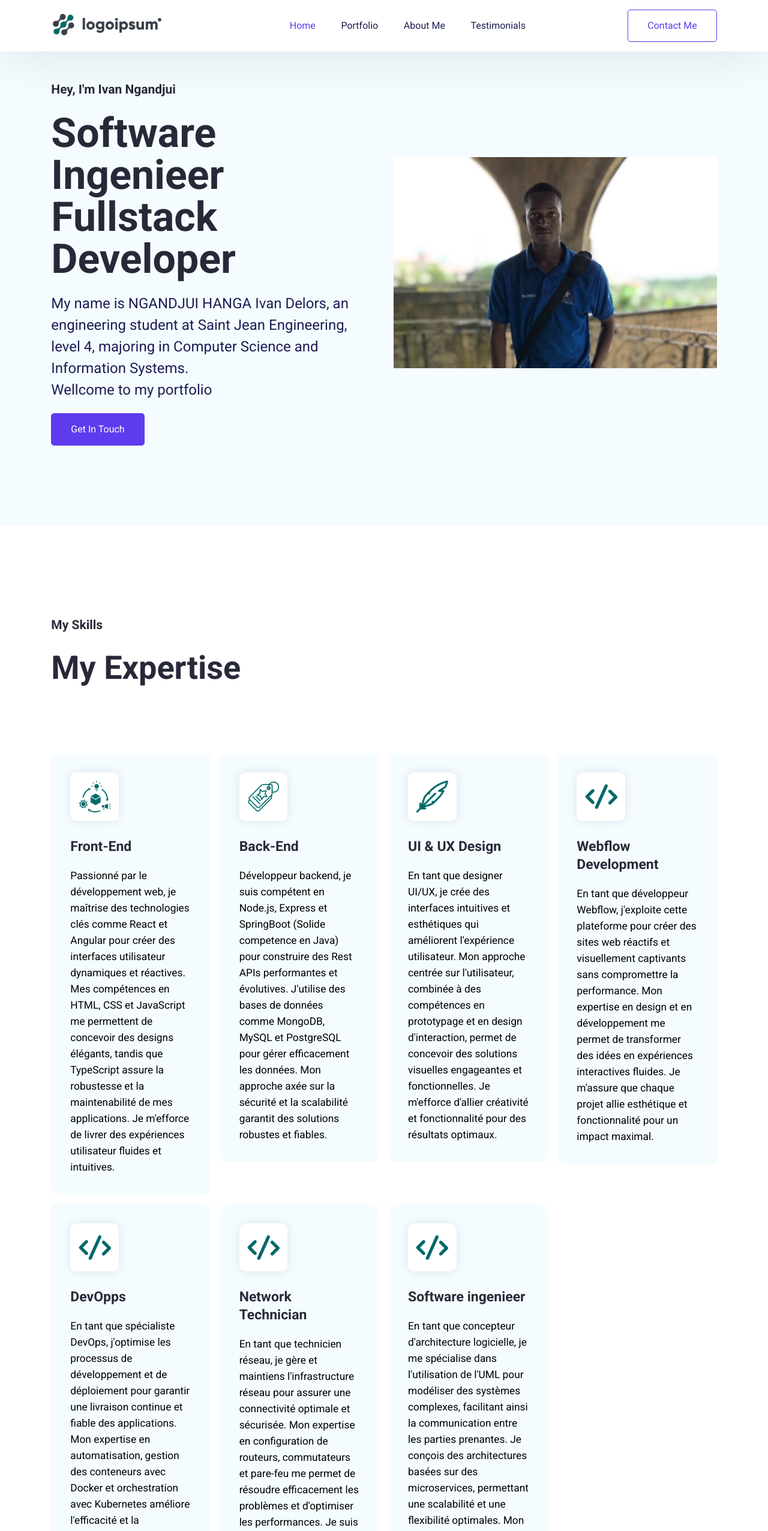
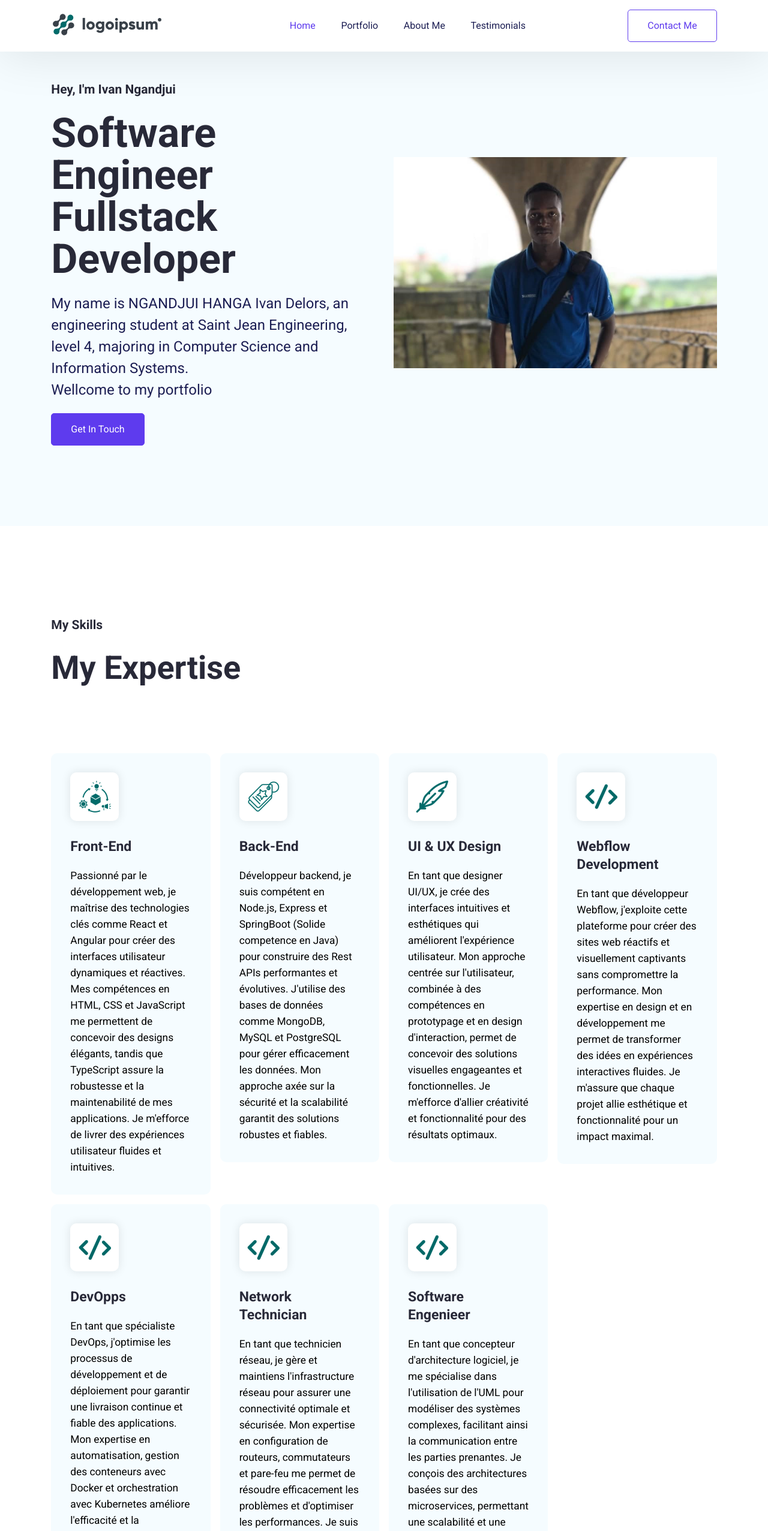
Before and after one commit to NGANDJUI23/ngandjui-portfolio, a React (Create React App) app: page / in a window 1280 px wide. Shown: the top 2553 px of the page at 60% size. Built offline with nearby package versions, Linux system fonts and the light colour scheme.

Commit message:
update1.1

```diff
--- a/src/Pages/Home/HeroSection.jsx
+++ b/src/Pages/Home/HeroSection.jsx
@@ -5,7 +5,7 @@ export default function HeroSection() {
         <div className="hero--section--content">
           <p className="section--title">Hey, I'm Ivan Ngandjui</p>
           <h1 className="hero--section--title">
-            <span className="hero--section-title--color">Software Ingenieer</span>{" "}
+            <span className="hero--section-title--color">Software Engineer</span>{" "}
             <br />
             Fullstack Developer
           </h1>
--- a/src/data/index.json
+++ b/src/data/index.json
@@ -39,8 +39,8 @@
     {
       "id": "7",
       "src": "./img/feather-pen-1.png",
-      "title": "Software ingenieer",
-      "description": "En tant que concepteur d'architecture logicielle, je me spécialise dans l'utilisation de l'UML pour modéliser des systèmes complexes, facilitant ainsi la communication entre les parties prenantes. Je conçois des architectures basées sur des microservices, permettant une scalabilité et une flexibilité optimales. Mon expertise en design patterns assure la réutilisabilité et la maintenabilité du code, garantissant des solutions robustes et adaptées aux exigences fonctionnelles et techniques."
+      "title": "Software Engenieer",
+      "description": "En tant que concepteur d'architecture logiciel, je me spécialise dans l'utilisation de l'UML pour modéliser des systèmes complexes, facilitant ainsi la communication entre les parties prenantes. Je conçois des architectures basées sur des microservices, permettant une scalabilité et une flexibilité optimales. Mon expertise en design patterns assure la réutilisabilité et la maintenabilité du code, garantissant des solutions robustes et adaptées aux exigences fonctionnelles et techniques."
     }
 
 
```
